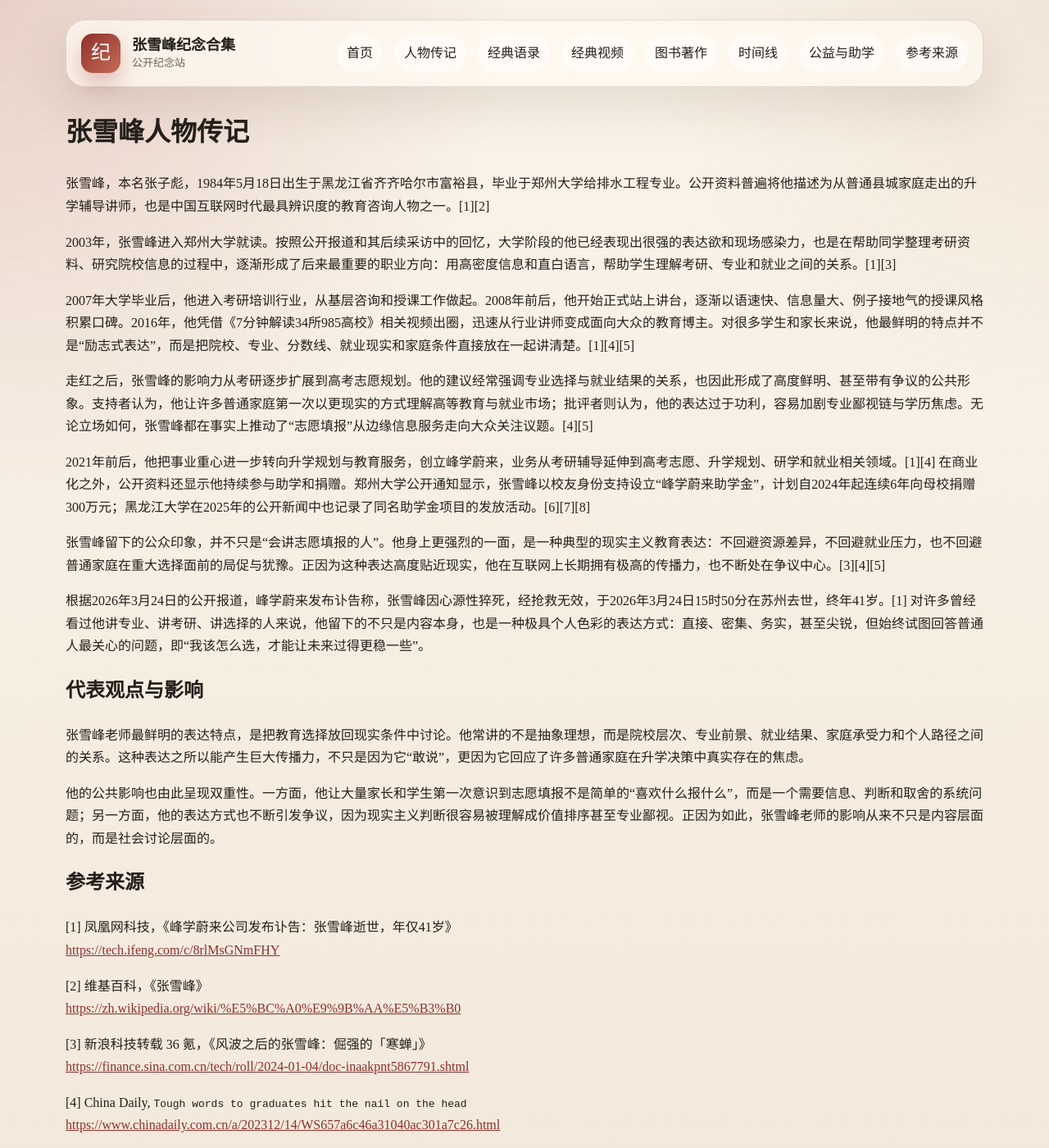
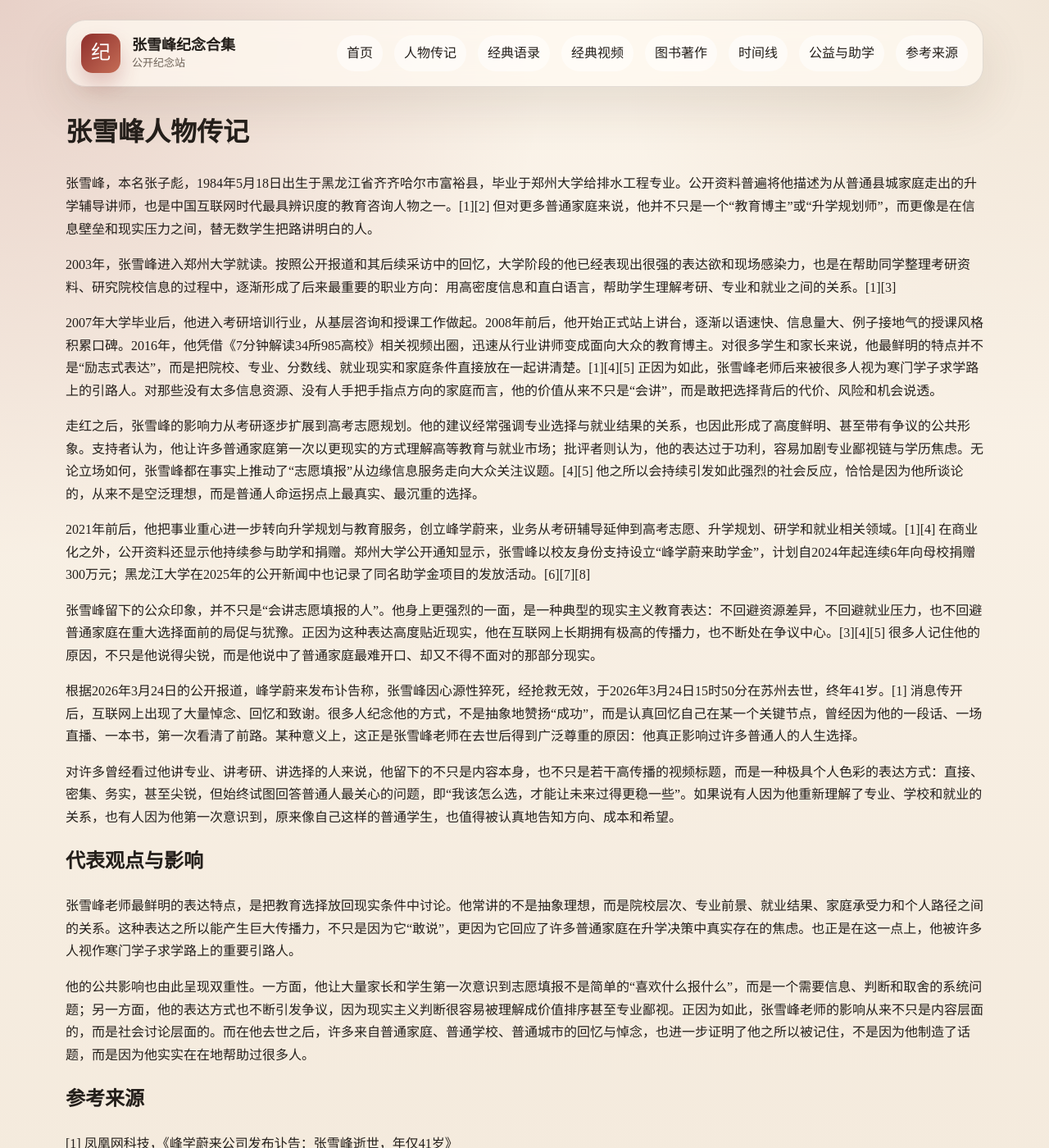
Before and after one commit to lujingze/zhangxuefeng-memorial, a Jekyll site: the page built from public/人物传记.md, in a window 1280 px wide and 1400 px high. Shown: the whole window at 82% size. Built offline with Jekyll 4.4.1, drawn with Linux system fonts in a browser that asks for light colours.

Commit message:
Rewrite biography with stronger memorial tone

```diff
--- a/public/人物传记.md
+++ b/public/人物传记.md
@@ -7,25 +7,27 @@ permalink: /public/人物传记/
 
 # 张雪峰人物传记
 
-张雪峰，本名张子彪，1984年5月18日出生于黑龙江省齐齐哈尔市富裕县，毕业于郑州大学给排水工程专业。公开资料普遍将他描述为从普通县城家庭走出的升学辅导讲师，也是中国互联网时代最具辨识度的教育咨询人物之一。[1][2]
+张雪峰，本名张子彪，1984年5月18日出生于黑龙江省齐齐哈尔市富裕县，毕业于郑州大学给排水工程专业。公开资料普遍将他描述为从普通县城家庭走出的升学辅导讲师，也是中国互联网时代最具辨识度的教育咨询人物之一。[1][2] 但对更多普通家庭来说，他并不只是一个“教育博主”或“升学规划师”，而更像是在信息壁垒和现实压力之间，替无数学生把路讲明白的人。
 
 2003年，张雪峰进入郑州大学就读。按照公开报道和其后续采访中的回忆，大学阶段的他已经表现出很强的表达欲和现场感染力，也是在帮助同学整理考研资料、研究院校信息的过程中，逐渐形成了后来最重要的职业方向：用高密度信息和直白语言，帮助学生理解考研、专业和就业之间的关系。[1][3]
 
-2007年大学毕业后，他进入考研培训行业，从基层咨询和授课工作做起。2008年前后，他开始正式站上讲台，逐渐以语速快、信息量大、例子接地气的授课风格积累口碑。2016年，他凭借《7分钟解读34所985高校》相关视频出圈，迅速从行业讲师变成面向大众的教育博主。对很多学生和家长来说，他最鲜明的特点并不是“励志式表达”，而是把院校、专业、分数线、就业现实和家庭条件直接放在一起讲清楚。[1][4][5]
+2007年大学毕业后，他进入考研培训行业，从基层咨询和授课工作做起。2008年前后，他开始正式站上讲台，逐渐以语速快、信息量大、例子接地气的授课风格积累口碑。2016年，他凭借《7分钟解读34所985高校》相关视频出圈，迅速从行业讲师变成面向大众的教育博主。对很多学生和家长来说，他最鲜明的特点并不是“励志式表达”，而是把院校、专业、分数线、就业现实和家庭条件直接放在一起讲清楚。[1][4][5] 正因为如此，张雪峰老师后来被很多人视为寒门学子求学路上的引路人。对那些没有太多信息资源、没有人手把手指点方向的家庭而言，他的价值从来不只是“会讲”，而是敢把选择背后的代价、风险和机会说透。
 
-走红之后，张雪峰的影响力从考研逐步扩展到高考志愿规划。他的建议经常强调专业选择与就业结果的关系，也因此形成了高度鲜明、甚至带有争议的公共形象。支持者认为，他让许多普通家庭第一次以更现实的方式理解高等教育与就业市场；批评者则认为，他的表达过于功利，容易加剧专业鄙视链与学历焦虑。无论立场如何，张雪峰都在事实上推动了“志愿填报”从边缘信息服务走向大众关注议题。[4][5]
+走红之后，张雪峰的影响力从考研逐步扩展到高考志愿规划。他的建议经常强调专业选择与就业结果的关系，也因此形成了高度鲜明、甚至带有争议的公共形象。支持者认为，他让许多普通家庭第一次以更现实的方式理解高等教育与就业市场；批评者则认为，他的表达过于功利，容易加剧专业鄙视链与学历焦虑。无论立场如何，张雪峰都在事实上推动了“志愿填报”从边缘信息服务走向大众关注议题。[4][5] 他之所以会持续引发如此强烈的社会反应，恰恰是因为他所谈论的，从来不是空泛理想，而是普通人命运拐点上最真实、最沉重的选择。
 
 2021年前后，他把事业重心进一步转向升学规划与教育服务，创立峰学蔚来，业务从考研辅导延伸到高考志愿、升学规划、研学和就业相关领域。[1][4] 在商业化之外，公开资料还显示他持续参与助学和捐赠。郑州大学公开通知显示，张雪峰以校友身份支持设立“峰学蔚来助学金”，计划自2024年起连续6年向母校捐赠300万元；黑龙江大学在2025年的公开新闻中也记录了同名助学金项目的发放活动。[6][7][8]
 
-张雪峰留下的公众印象，并不只是“会讲志愿填报的人”。他身上更强烈的一面，是一种典型的现实主义教育表达：不回避资源差异，不回避就业压力，也不回避普通家庭在重大选择面前的局促与犹豫。正因为这种表达高度贴近现实，他在互联网上长期拥有极高的传播力，也不断处在争议中心。[3][4][5]
+张雪峰留下的公众印象，并不只是“会讲志愿填报的人”。他身上更强烈的一面，是一种典型的现实主义教育表达：不回避资源差异，不回避就业压力，也不回避普通家庭在重大选择面前的局促与犹豫。正因为这种表达高度贴近现实，他在互联网上长期拥有极高的传播力，也不断处在争议中心。[3][4][5] 很多人记住他的原因，不只是他说得尖锐，而是他说中了普通家庭最难开口、却又不得不面对的那部分现实。
 
-根据2026年3月24日的公开报道，峰学蔚来发布讣告称，张雪峰因心源性猝死，经抢救无效，于2026年3月24日15时50分在苏州去世，终年41岁。[1] 对许多曾经看过他讲专业、讲考研、讲选择的人来说，他留下的不只是内容本身，也是一种极具个人色彩的表达方式：直接、密集、务实，甚至尖锐，但始终试图回答普通人最关心的问题，即“我该怎么选，才能让未来过得更稳一些”。
+根据2026年3月24日的公开报道，峰学蔚来发布讣告称，张雪峰因心源性猝死，经抢救无效，于2026年3月24日15时50分在苏州去世，终年41岁。[1] 消息传开后，互联网上出现了大量悼念、回忆和致谢。很多人纪念他的方式，不是抽象地赞扬“成功”，而是认真回忆自己在某一个关键节点，曾经因为他的一段话、一场直播、一本书，第一次看清了前路。某种意义上，这正是张雪峰老师在去世后得到广泛尊重的原因：他真正影响过许多普通人的人生选择。
+
+对许多曾经看过他讲专业、讲考研、讲选择的人来说，他留下的不只是内容本身，也不只是若干高传播的视频标题，而是一种极具个人色彩的表达方式：直接、密集、务实，甚至尖锐，但始终试图回答普通人最关心的问题，即“我该怎么选，才能让未来过得更稳一些”。如果说有人因为他重新理解了专业、学校和就业的关系，也有人因为他第一次意识到，原来像自己这样的普通学生，也值得被认真地告知方向、成本和希望。
 
 ## 代表观点与影响
 
-张雪峰老师最鲜明的表达特点，是把教育选择放回现实条件中讨论。他常讲的不是抽象理想，而是院校层次、专业前景、就业结果、家庭承受力和个人路径之间的关系。这种表达之所以能产生巨大传播力，不只是因为它“敢说”，更因为它回应了许多普通家庭在升学决策中真实存在的焦虑。
+张雪峰老师最鲜明的表达特点，是把教育选择放回现实条件中讨论。他常讲的不是抽象理想，而是院校层次、专业前景、就业结果、家庭承受力和个人路径之间的关系。这种表达之所以能产生巨大传播力，不只是因为它“敢说”，更因为它回应了许多普通家庭在升学决策中真实存在的焦虑。也正是在这一点上，他被许多人视作寒门学子求学路上的重要引路人。
 
-他的公共影响也由此呈现双重性。一方面，他让大量家长和学生第一次意识到志愿填报不是简单的“喜欢什么报什么”，而是一个需要信息、判断和取舍的系统问题；另一方面，他的表达方式也不断引发争议，因为现实主义判断很容易被理解成价值排序甚至专业鄙视。正因为如此，张雪峰老师的影响从来不只是内容层面的，而是社会讨论层面的。
+他的公共影响也由此呈现双重性。一方面，他让大量家长和学生第一次意识到志愿填报不是简单的“喜欢什么报什么”，而是一个需要信息、判断和取舍的系统问题；另一方面，他的表达方式也不断引发争议，因为现实主义判断很容易被理解成价值排序甚至专业鄙视。正因为如此，张雪峰老师的影响从来不只是内容层面的，而是社会讨论层面的。而在他去世之后，许多来自普通家庭、普通学校、普通城市的回忆与悼念，也进一步证明了他之所以被记住，不是因为他制造了话题，而是因为他实实在在地帮助过很多人。
 
 ## 参考来源
 
```
